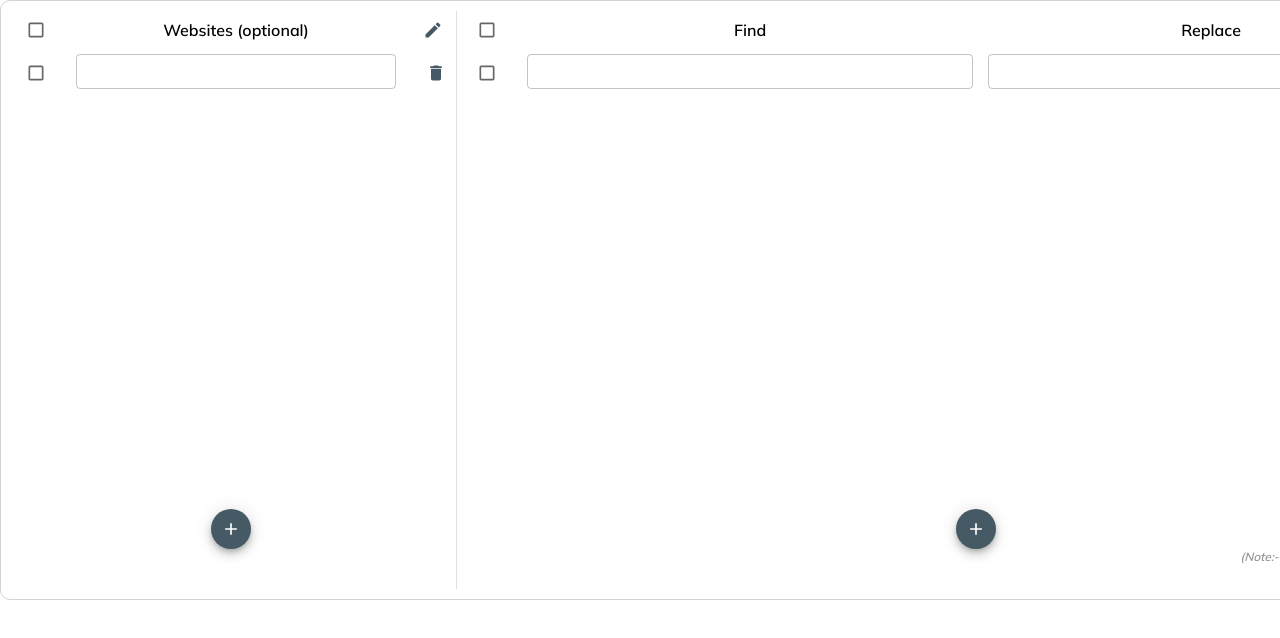
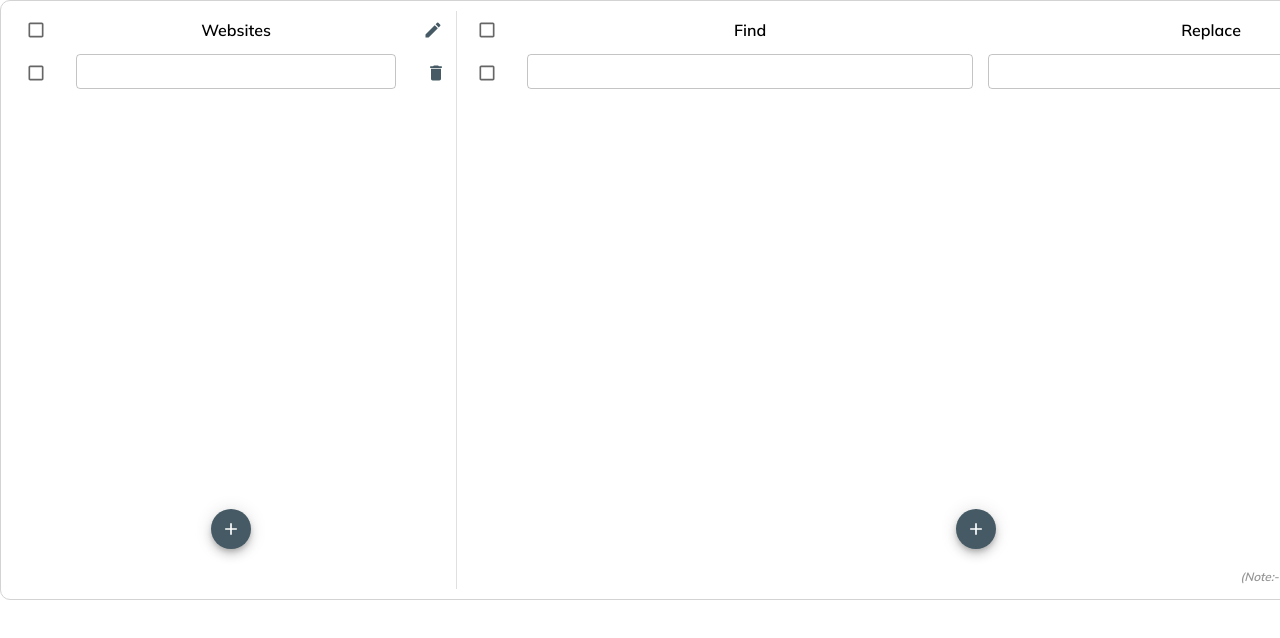
Before and after one commit to cyberfury10/text-replacer-chrome, a React app: page / in a window 1280 px wide. Shown: the top 638 px of the page. Built offline with nearby package versions, Linux system fonts and the light colour scheme.

Commit message:
all UX stuffs done

```diff
--- a/src/index.scss
+++ b/src/index.scss
@@ -28,17 +28,16 @@
   .floating-action-bar {
     height: 80px;
     text-align: center;
-
-    .auto-saved-by-default {
-      font-size: 12px;
-      text-align: right;
-      color: rgb(148, 148, 148);
-      font-style: italic;
-
-    }
   }
 }
 
+.auto-saved-by-default {
+  font-size: 12px;
+  text-align: right;
+  color: rgb(148, 148, 148);
+  font-style: italic;
+  margin-top: 20px;
+}
 
 .thirty-percent-width {
   width: 30%;
@@ -77,6 +76,7 @@
 .header-title {
   margin: auto;
   font-weight: bold;
+  cursor: pointer;
 }
 
 .bulk-edit {
--- a/src/screens/url-panel.js
+++ b/src/screens/url-panel.js
@@ -10,7 +10,9 @@ function UrlPanel(props) {
             <Tooltip title="Enable all">
                 <Checkbox size="small" />
             </Tooltip>
-            <div className='header-title'>  Websites (optional)</div>
+            <Tooltip title={<span>When left empty, find & replace is applied to all websites</span>}>
+                <div className='header-title'>  Websites</div>
+            </Tooltip>
             <div className='bulk-edit'>
                 <IconButton color="primary" aria-label="add to shopping cart">
                     <EditIcon fontSize="small" />
```
